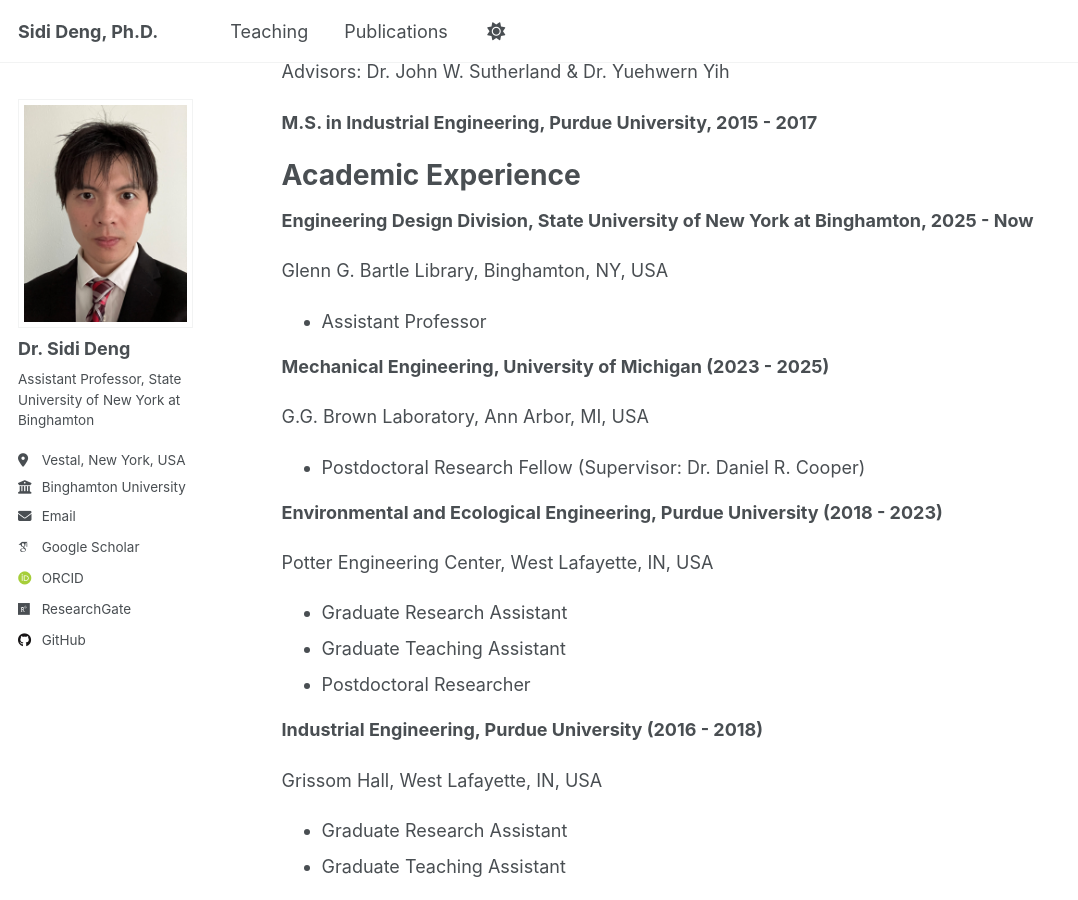
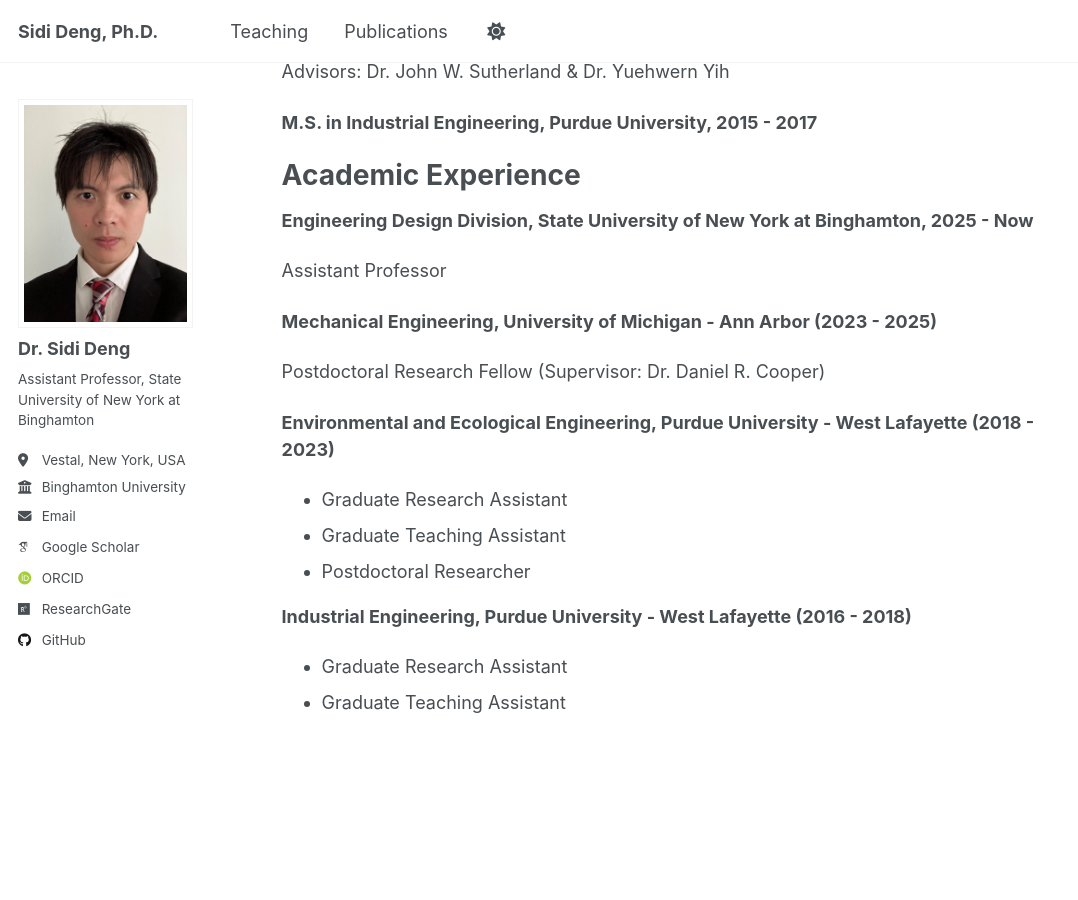
Before and after one commit to SIDIDENG/academia, a Jekyll site: the page built from _pages/about.md, in a window 1280 px wide and 900 px high, scrolled down 537 px. Shown: the whole window, without its empty margins (0-1078 px from the left). Built offline with Jekyll 4.4.1, drawn with Linux system fonts in a browser that asks for light colours; some web fonts are replaced.

Commit message:
Update about.md

```diff
--- a/_pages/about.md
+++ b/_pages/about.md
@@ -33,28 +33,22 @@ Academic Experience
 ======
 **Engineering Design Division, State University of New York at Binghamton, 2025 - Now**
 
-Glenn G. Bartle Library, Binghamton, NY, USA
-* Assistant Professor
+Assistant Professor
 
-**Mechanical Engineering, University of Michigan (2023 - 2025)**
+**Mechanical Engineering, University of Michigan - Ann Arbor (2023 - 2025)**
 
-G.G. Brown Laboratory, Ann Arbor, MI, USA
-* Postdoctoral Research Fellow (Supervisor: Dr. Daniel R. Cooper)
+Postdoctoral Research Fellow (Supervisor: Dr. Daniel R. Cooper)
 
 [Duties includes: Updates and improvements to template]: #
 
 [Supervisor: The Users]: #
 
-**Environmental and Ecological Engineering, Purdue University (2018 - 2023)**
-
-Potter Engineering Center, West Lafayette, IN, USA
+**Environmental and Ecological Engineering, Purdue University - West Lafayette (2018 - 2023)**
 * Graduate Research Assistant
 * Graduate Teaching Assistant
 * Postdoctoral Researcher
 
-**Industrial Engineering, Purdue University (2016 - 2018)**
-
-Grissom Hall, West Lafayette, IN, USA
+**Industrial Engineering, Purdue University - West Lafayette (2016 - 2018)**
 * Graduate Research Assistant
 * Graduate Teaching Assistant
 
```
